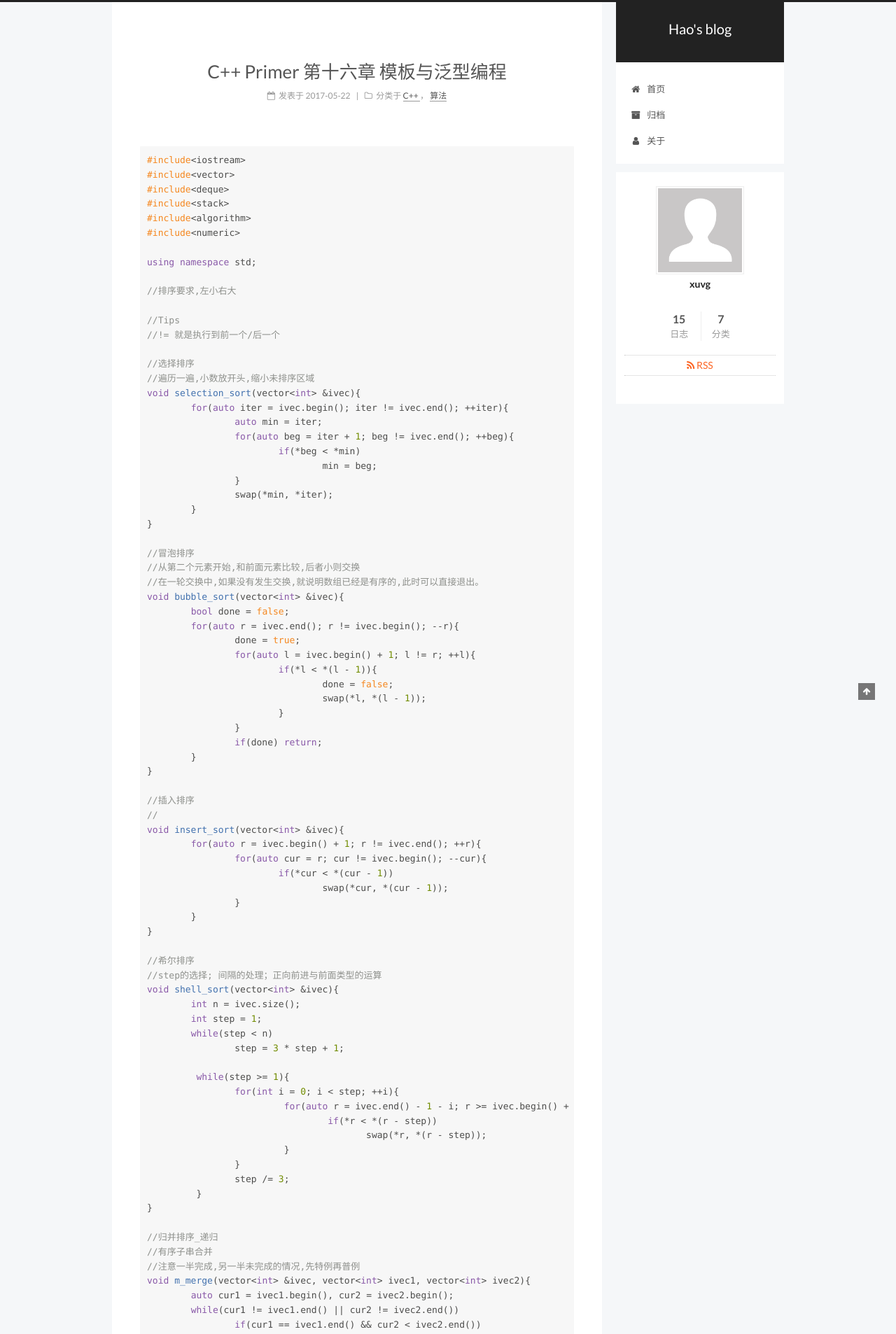
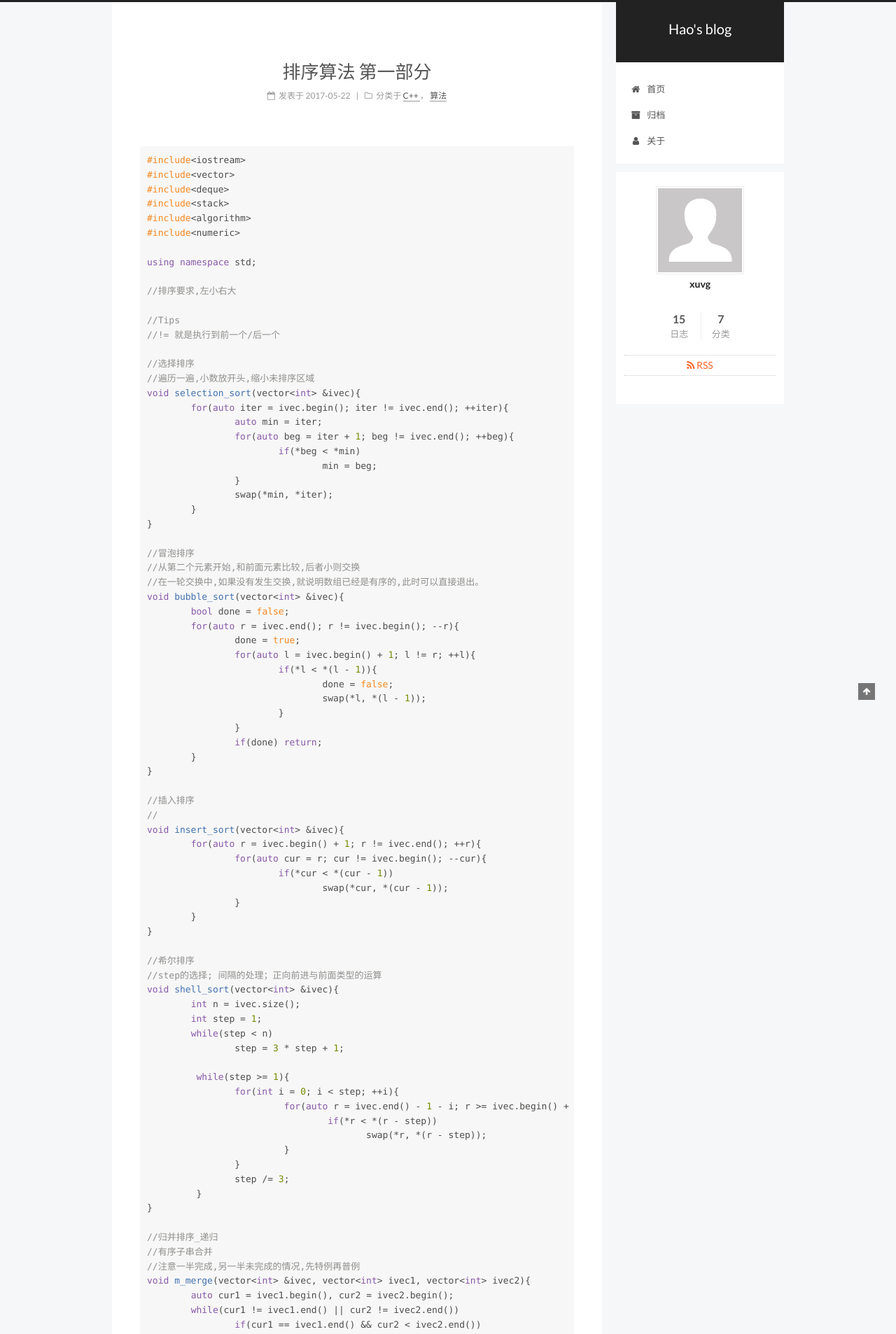
Before and after one commit to xuvg/xuvg.github.io, a Jekyll site: the page built from _posts/2017-05-22-sort-part-1.md, in a window 1280 px wide. Shown: the top 1906 px of the page at 70% size. Built offline with Jekyll 4.4.1, drawn with Linux system fonts in a browser that asks for light colours.

Commit message:
add some

```diff
--- a/_posts/2017-05-22-sort-part-1.md
+++ b/_posts/2017-05-22-sort-part-1.md
@@ -1,5 +1,5 @@
 ---
-title: "C++ Primer 第十六章 模板与泛型编程"
+title: "排序算法 第一部分"
 date: 2017-05-22 15:53:04
 categories:
 - C++
```
